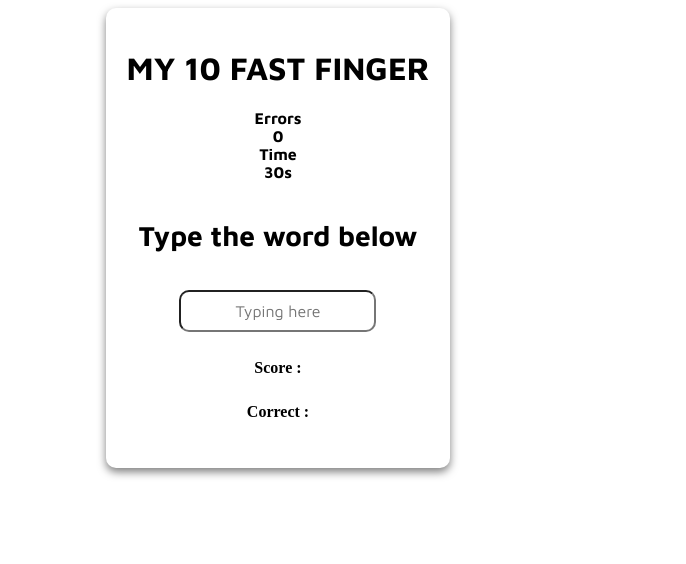
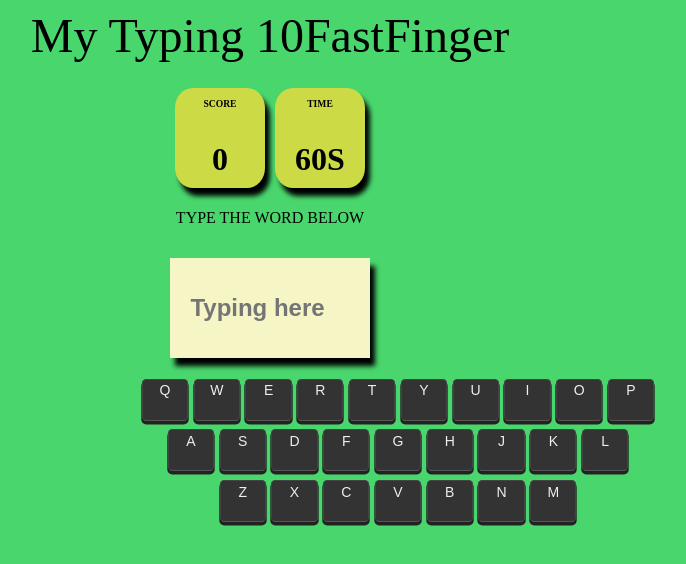
Before and after one commit to tienloi12/10fastfinger, a plain HTML site: page index.html in a window 1280 px wide. Shown: the whole page, without its empty margins (370-1056 px from the left). Drawn offline with Linux system fonts and the light colour scheme.

Commit message:
chua hoan thanh

```diff
--- a/css/styles.css
+++ b/css/styles.css
@@ -1,48 +1,108 @@
-#container{
-  width: 100vw;
-  height: 100vh;
-  justify-content: center;
-  display: flex;
+body {
+    background-color: rgb(73, 215, 109);
+    color: black;
+    text-align: center;
+  }
+.container {
+    display: flex;
+    flex-direction: column;
+    align-items: center;
+  }
+
+.heading {
+    margin-bottom: 20px;
+    font-size: 3rem;
+    color: black;
+  }
+
+.header {
+    display: flex;
+    align-items: center;
+  }
+
+.timer, .score{
+    background-color: #ccda46;
+    height: 80px;
+    width: 70px;
+    margin: 5px;
+    padding: 10px;
+    border-radius: 20%;
+    box-shadow: black 5px 8px 5px;
+  }
+.header-text {
+    text-transform: uppercase;
+    font-size: 0.6rem;
+    font-weight: 600;
+  }
+
+.time-number, .score-number {
+    margin-bottom: 70px;
+    font-size: 2.0rem;
+  }
+
+.list-text {
+    background-color: #ccda46;
+    font-size: 1.5rem;
+    margin: 10px;
+    padding: 25px;
+    box-shadow: black 5px 8px 5px;
+  }
+.word-below{
+    text-transform: uppercase;
+  }
+.input-box {
+    background-color: #f5f5c6;
+    height: 60px;
+    width: 40%;
+    font-size: 1.5rem;
+    font-weight: 600;
+    margin: 15px;
+    padding: 20px;
+    border: 0px;
+    box-shadow: black 5px 8px 5px;
+  }
+.keyboard {
+    text-align: center;
+    font-size: 14px;
+    font-family: sans-serif;
+    width: 800px;
+    margin-left: 360px;
 }
-h1{
-    font-family: 'Maven Pro', sans-serif;
-    font-size: 2rem;
-    text-align: center;
-}
-.errors{
-    font-family: 'Maven Pro', sans-serif;
-    text-align: center;
-    font-size: 1rem;
-}
-.timer{
-    font-family: 'Maven Pro', sans-serif;
-    text-align: center;
-    font-size: 1rem;
-}
-.typing-text{
-    padding: 10px;
-    font-family: 'Maven Pro', sans-serif;
-    font-size: 1.0rem;
-    text-align: center;
-    border-radius: 10px;
-}
-.typing{
-    text-align: center;
+.keyboard__row {
+    display: inline-block;
+    height: 3em;
+    margin: 0.2em;
+    justify-content: center;
 
 }
-h5{
-    font-size: 1rem;
+.keyboard__row > * {
+    position: relative;
+    background: #333;
+    text-align: center;
+    color: #eee;
+    float: left;
+    border-radius: 0.3em;
+    margin: 0.2em;
+    padding: 0.2em;
+    width: 3.3em;
+    height: 100%;
+    box-sizing: border-box;
+    cursor: pointer;
+    -webkit-user-select: none;
+    border: 1px solid #444;
+    box-shadow: 0 0.2em 0 0.05em #222;
+    border-bottom-color: #555;
 }
-.form{
-   box-shadow: 0 4px 8px 0 rgba(0,0,0,0.5);
-    width: fit-content;
-    padding: 20px;
-    height: fit-content;
-    border-radius: 10px;
+.keyboard__row > div[data-pressed],
+.keyboard__row > div:active {
+    background: #2a2a2a;
+    color: #aaa;
+    position: relative;
+    top: 0.2em;
+    box-shadow: 0 0 0 0.05em black;
 }
-#show-text{
-   padding: 10px;
-    font-family: 'Maven Pro', sans-serif;
-    font-size: 1.5rem;
+.keyboard > .keyboard__row {
     text-align: center;
+    justify-content: center;
+
 }
--- a/index.html
+++ b/index.html
@@ -8,30 +8,65 @@
 <link href="https://fonts.googleapis.com/css2?family=Maven+Pro:wght@400;500;600;700;800;900&display=swap" rel="stylesheet">
 </head>
 <body>
-    <div id="container">
-        <div class="form">
-             <div>
-                <h1> MY 10 FAST FINGER</h1>
+        <div class="container">
+            <div class="heading">
+              My Typing 10FastFinger
             </div>
-            <div class="errors">
-                <div class="header-text"> <b>Errors</b> </div>
-                <div id="curr-errors"> <b>0</b> </div>
+            <div class="header">
+              <div class="score">
+                <div class="header-text">Score
+              <p id="curr-score" class="score-number"> 0</p>
+              </div>
             </div>
-            <div class="timer">
-                <div class="header-text"> <b>Time</b> </div>
-                <div id="curr-time"> <b>30s</b> </div>
+              <div class="timer">
+                <div class="header-text">Time
+                <p id="curr-time" class="time-number"> 60s</p>
+              </div></div>
             </div>
-            <div id="show-text">
-                <h3>Type the word below</h3>
+            <div class="word-below">
+                <p>Type the word below </p>
+                <p id="Word"> </p>
             </div>
-            <div class="typing">
-                <input id="input" class="typing-text" placeholder="Typing here" type="text">
-                <h5><b>Score :</b></h5>
-                <h5><b>Correct :</b></h5>
+            <div id="result"> </div>
+            <div >
+                <input class="input-box" placeholder="Typing here" type="text">
+            </div>
         </div>
+            <div class="keyboard">
+                <div class="keyboard__row">
+                <div class="Q">Q</div>
+                <div class="W">W</div>
+                <div class="E">E</div>
+                <div class="R">R</div>
+                <div class="T">T</div>
+                <div class="Y">Y</div>
+                <div class="U">U</div>
+                <div class="I">I</div>
+                <div class="O">O</div>
+                <div class="P">P</div>
+            </div>
+            <div class="keyboard__row">
+                <div class="A">A</div>
+                <div class="S">S</div>
+                <div class="D">D</div>
+                <div class="F">F</div>
+                <div class="G">G</div>
+                <div class="H">H</div>
+                <div class="J">J</div>
+                <div class="K">K</div>
+                <div class="L">L</div>
+            </div>
+            <div class="keyboard__row">
+                <div class="Z">Z</div>
+                <div class="X">X</div>
+                <div class="C">C</div>
+                <div class="V">V</div>
+                <div class="B">B</div>
+                <div class="N">N</div>
+                <div class="M">M</div>
+           </div>
         </div>
 
-    </div>
 
     <script src="/scripts/index.js"></script>
 </body>
--- a/scripts/index.js
+++ b/scripts/index.js
@@ -1,5 +1,5 @@
-let TIME_LIMIT = 30;
-let list_text = [ "the","quick","fox","jumped","over"
+
+let word_array = [ "the","quick","fox","jumped","over"
             ,"to","be","for","not","to"
             ,"that","is","the","form","imitation"
             ,"color","gold","pen","code","laptop"
@@ -7,11 +7,14 @@ let list_text = [ "the","quick","fox","jumped","over"
             ,"one","two","tree","three","four"
             ,"five","six","seven","eight","nine"
             ,"ten","hit"]
-let time_text = document.getElementById("curr_time");
-let error_text = document.getElementById("curr_errors");
-let input_text = document.getElementById("input");
+let count = 0;
+let inputText = document.getElementById("input-box");
+let score = document.getElementById("curr-score");
+let timer = document.getElementById("curr-time");
+let inputWord = document.getElementById("word");
+let result = document.getElementById("result");
 
-let timeLeft = TIME_LIMIT;
-let total_errors = 0;
-let errors = 0;
-let
+function randomWord() {
+    let index = Math.floor(Math.random()*arrayWord.length)
+    return index
+     }
```
